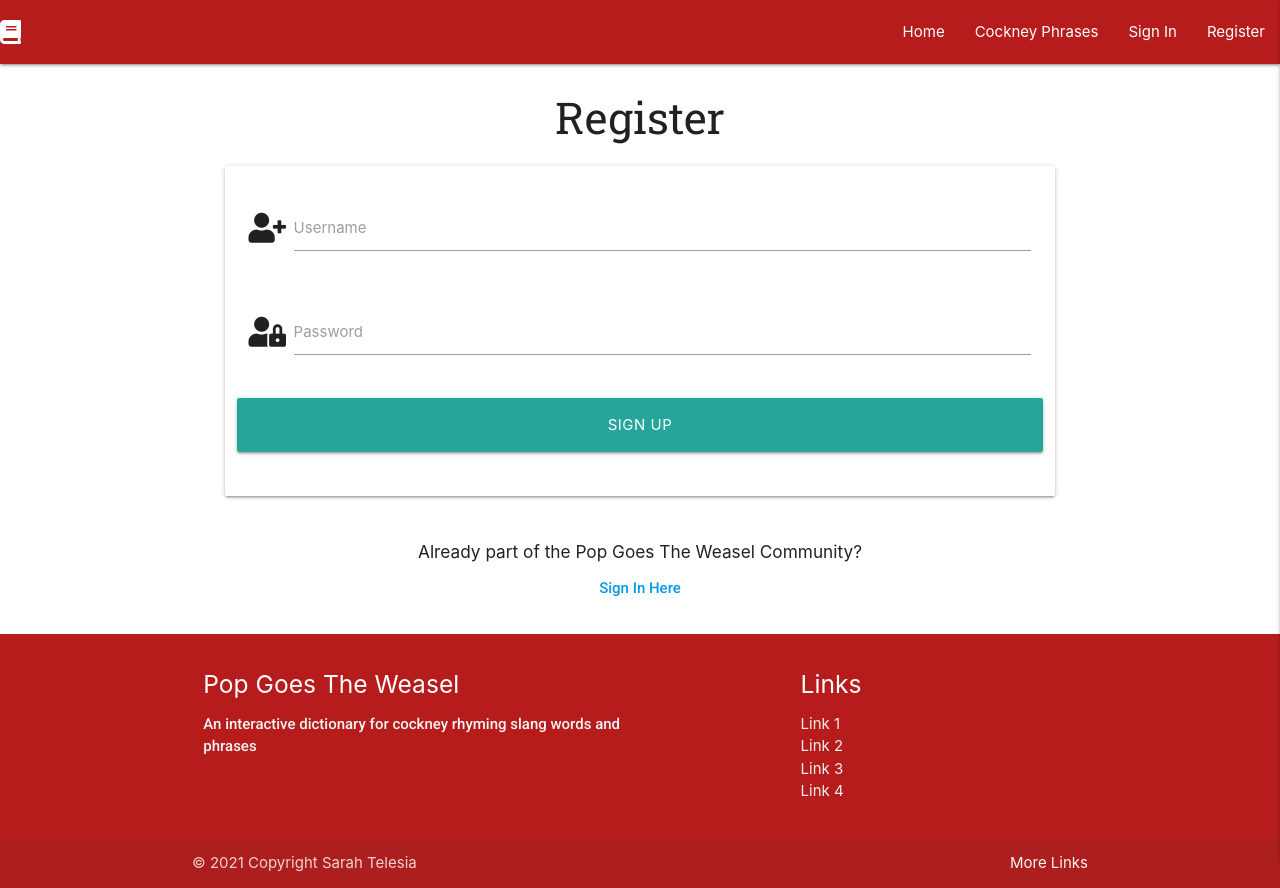
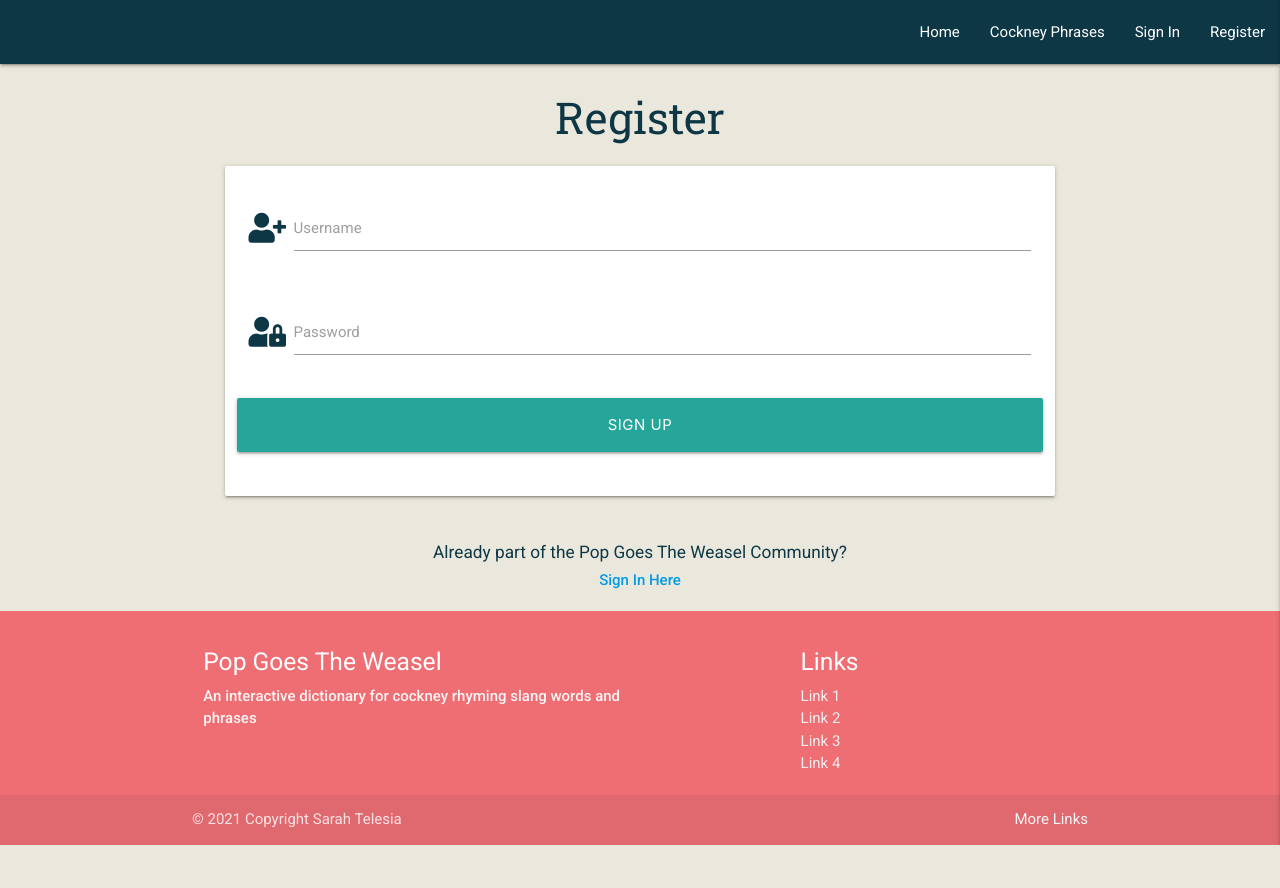
Before and after one commit to Telesia/pop_goes_the_weasel, a Flask app: page /register in a window 1280 px wide. After the commit the page ends 845 px from the top, so only its background shows below. Run offline with Flask 2, Linux system fonts and the light colour scheme; some libraries are stand-ins or nearby versions.

Commit message:
Add custom css for body and colours

```diff
--- a/static/css/style.css
+++ b/static/css/style.css
@@ -1,4 +1,27 @@
 @import url('https://fonts.googleapis.com/css2?family=Roboto+Slab:wght@100;200;300;400;500;600;700;800;900&family=Roboto:ital,wght@0,100;0,300;0,400;0,500;0,700;0,900;1,100;1,300;1,400;1,500;1,700;1,900&display=swap');
+
+* {
+  margin: 0;
+  padding: 0;
+  border: 0;
+}
+
+html, body {
+    height: 100%;
+    font-family: "Roboto", sans-serif;
+    color: var(--blue);
+    background-color: var(--oatmeal);
+}
+
+
+/* ---------- Colours ----------*/
+:root {
+    --blue: #0E3746;
+    --white: #F4F2EC;
+    --red: #BE2623;
+    --oatmeal: #EAE8DC;
+}
+
 
 /* ---------- Fonts ----------*/
 
@@ -11,8 +34,25 @@ p {
     font-weight: 500;
 }
 
+
+/* ---------- Flashed Messages ----------*/
 .flashes h4 {
     line-height: 2;
+}
+
+/* ---------- Fonts ----------*/
+
+:root {
+    --blue: #0E3746;
+    --white: #F4F2EC;
+    --red: #BE2623;
+    --oatmeal: #EAE8DC;
+}
+
+/* ---------- Base Template - Nav Bar ----------*/
+
+nav {
+    background-color: var(--blue);
 }
 
 /* ---------- Home ----------*/
--- a/templates/base.html
+++ b/templates/base.html
@@ -14,8 +14,8 @@
     <header>
         <!-- navbar -->
         <nav>
-            <div class="nav-wrapper  red darken-4">
-                <a href="#!" class="brand-logo left"><i class="fas fa-book"></i></a>
+            <div class="nav-wrapper">
+                <a href="#!" class="brand-logo left"><i class=""></i></a>
                 <a href="#" data-target="mobile-demo" class="sidenav-trigger right"><i class="fas fa-ellipsis-h"></i></a>
                 <ul class="right hide-on-med-and-down">
                     <li><a href="{{ url_for( 'get_dictionary' ) }}">Home</a></li>
@@ -73,7 +73,7 @@
     {% endblock %}
     </body>
 
-        <footer class="page-footer red darken-4">
+        <footer class="page-footer ">
           <div class="container">
             <div class="row">
               <div class="col l6 s12">
```
Also changed, not shown: templates/home.html (+5 -3 lines).
